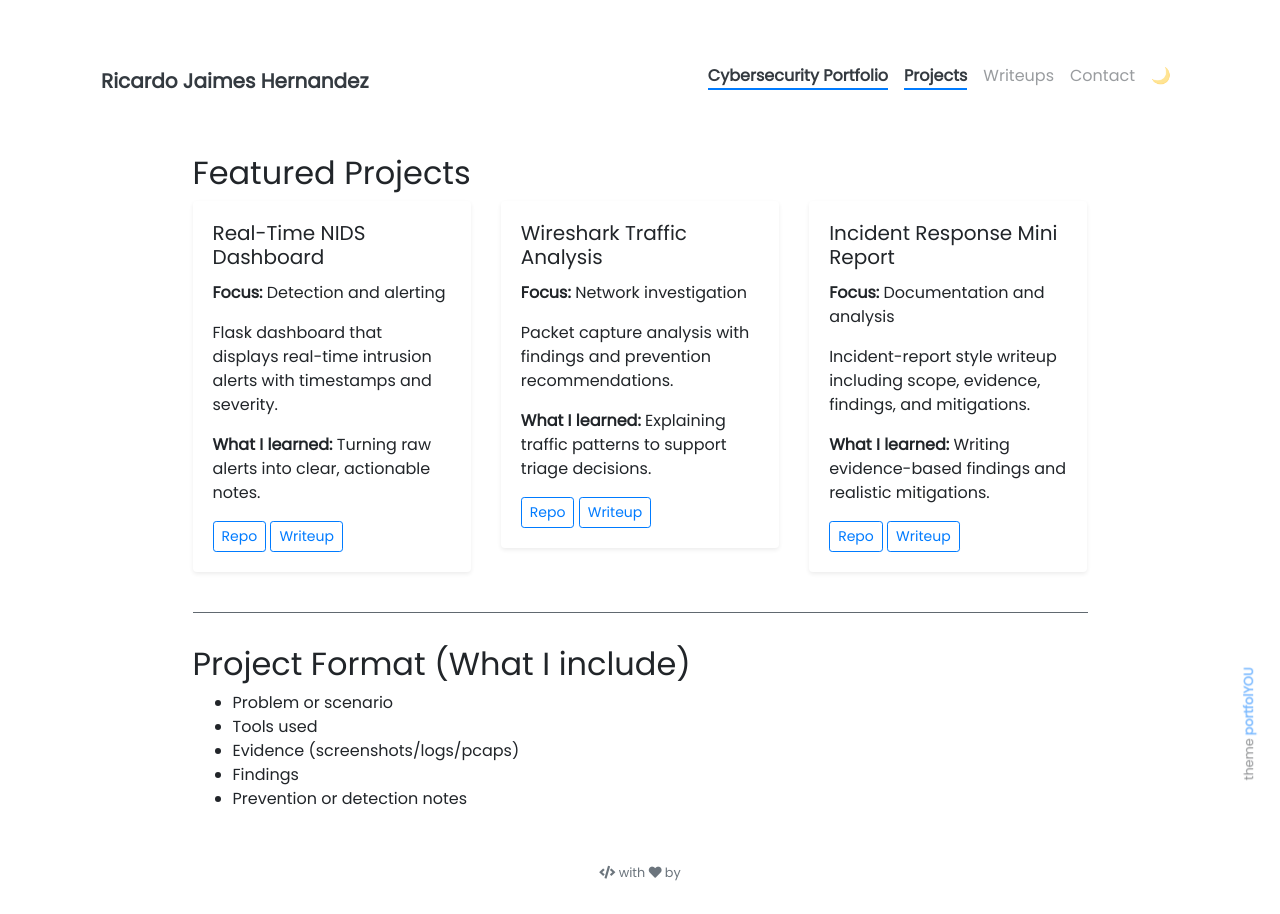
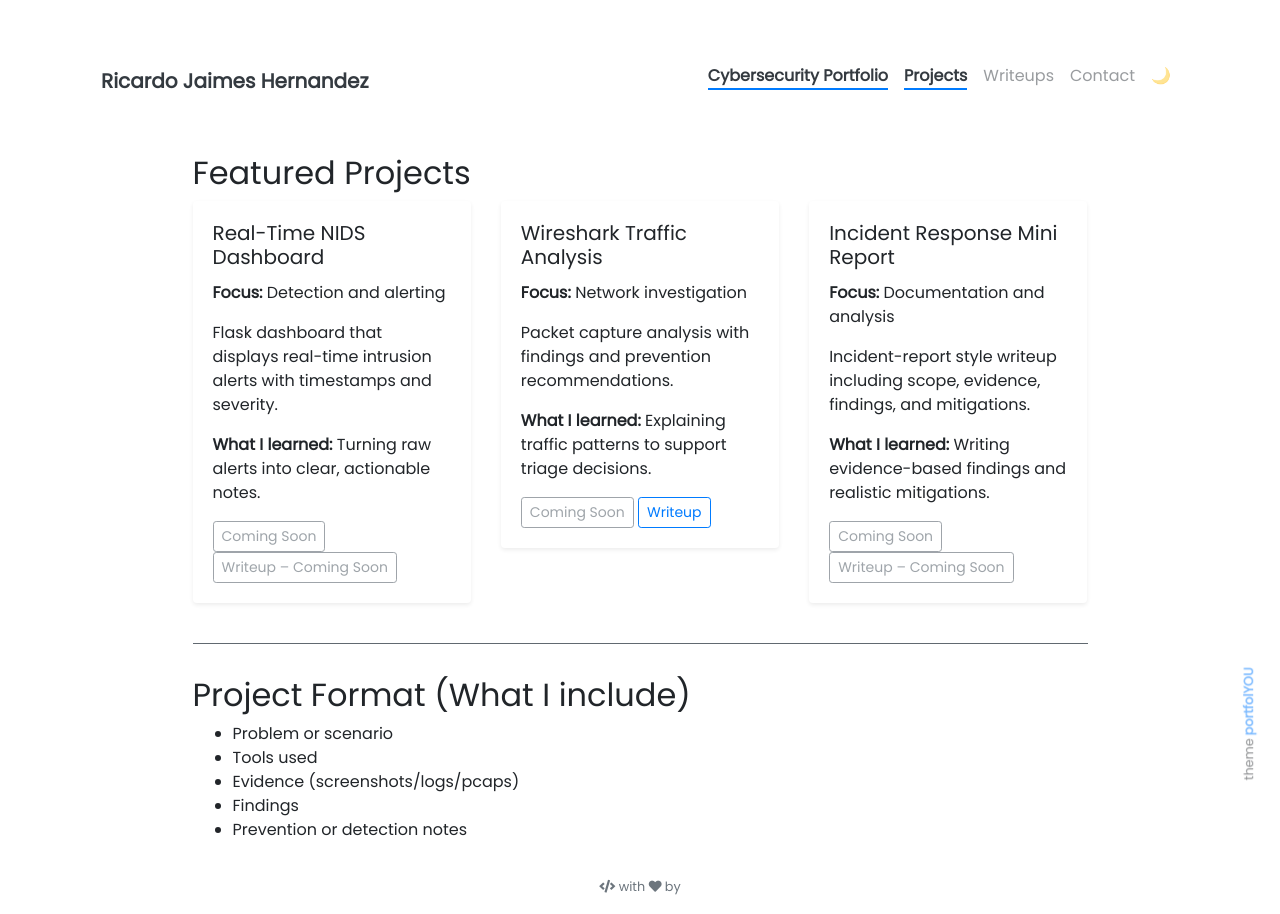
Before and after one commit to RickJaimesDez/RickJaimesDez.github.io, a Jekyll site: the page built from projects.md, in a window 1280 px wide. Built offline with Jekyll 4.4.1, drawn with Linux system fonts in a browser that asks for light colours.

Commit message:
Update projects.md

```diff
--- a/projects.md
+++ b/projects.md
@@ -16,8 +16,8 @@ weight: 10
         <p class="card-text"><b>Focus:</b> Detection and alerting</p>
         <p class="card-text">Flask dashboard that displays real-time intrusion alerts with timestamps and severity.</p>
         <p class="card-text"><b>What I learned:</b> Turning raw alerts into clear, actionable notes.</p>
-        <a class="btn btn-outline-primary btn-sm" href="https://github.com/RickJaimesDez/nids-dashboard">Repo</a>
-        <a class="btn btn-outline-primary btn-sm" href="https://github.com/RickJaimesDez/nids-dashboard/blob/main/README.md">Writeup</a>
+        <span class="btn btn-outline-secondary btn-sm disabled">Coming Soon</span>
+        <span class="btn btn-outline-secondary btn-sm disabled">Writeup – Coming Soon</span>
       </div>
     </div>
   </div>
@@ -29,7 +29,7 @@ weight: 10
         <p class="card-text"><b>Focus:</b> Network investigation</p>
         <p class="card-text">Packet capture analysis with findings and prevention recommendations.</p>
         <p class="card-text"><b>What I learned:</b> Explaining traffic patterns to support triage decisions.</p>
-        <a class="btn btn-outline-primary btn-sm" href="https://github.com/RickJaimesDez/wireshark-triage">Repo</a>
+        <span class="btn btn-outline-secondary btn-sm disabled">Coming Soon</span>
         <a class="btn btn-outline-primary btn-sm" href="/writeups/network-traffic-investigation/">Writeup</a>
       </div>
     </div>
@@ -42,8 +42,8 @@ weight: 10
         <p class="card-text"><b>Focus:</b> Documentation and analysis</p>
         <p class="card-text">Incident-report style writeup including scope, evidence, findings, and mitigations.</p>
         <p class="card-text"><b>What I learned:</b> Writing evidence-based findings and realistic mitigations.</p>
-        <a class="btn btn-outline-primary btn-sm" href="https://github.com/RickJaimesDez/incident-response-mini-report">Repo</a>
-        <a class="btn btn-outline-primary btn-sm" href="https://github.com/RickJaimesDez/incident-response-mini-report/blob/main/README.md">Writeup</a>
+        <span class="btn btn-outline-secondary btn-sm disabled">Coming Soon</span>
+        <span class="btn btn-outline-secondary btn-sm disabled">Writeup – Coming Soon</span>
       </div>
     </div>
   </div>
```
